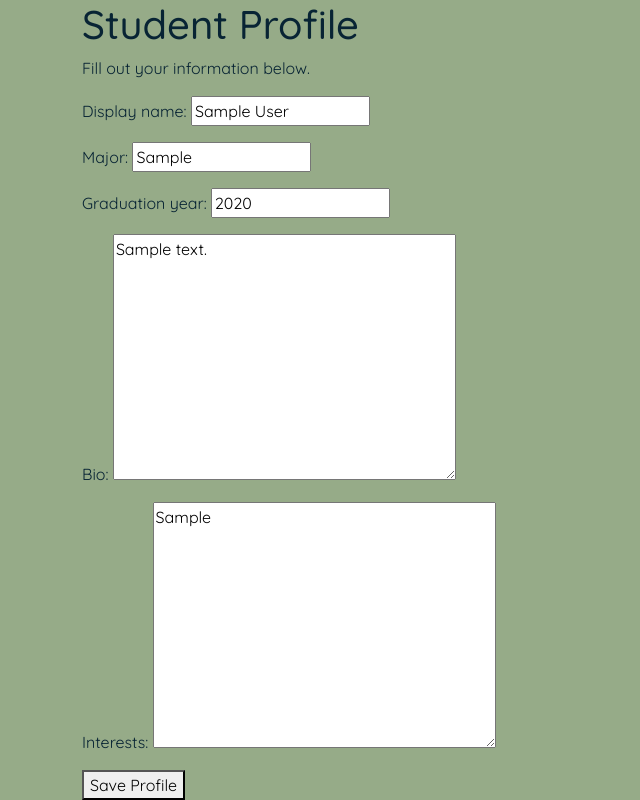
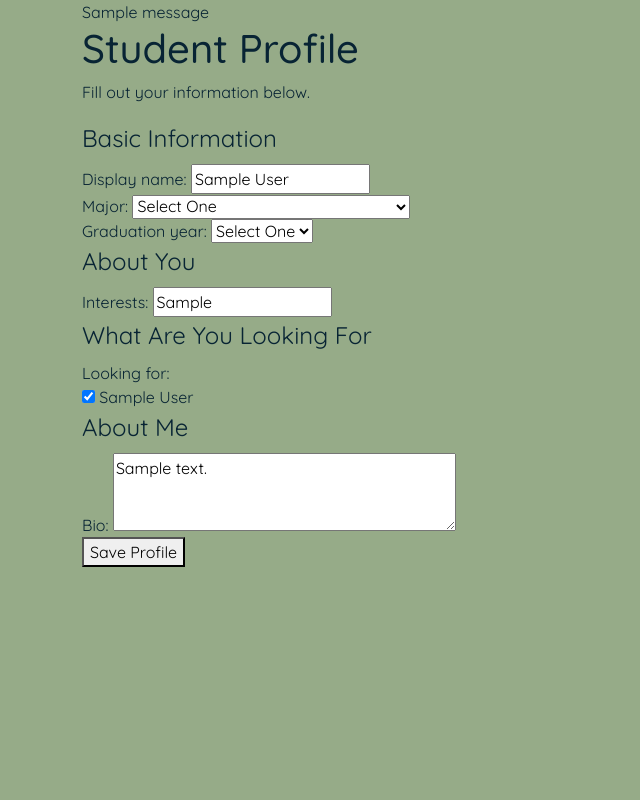
Before and after one commit to ncnixon/WebAppFinalProject, a Django app: page /accounts/profile/ in a window 1280 px wide. Shown: the part 59-859 px from the top of the page, without its empty margins (0-640 px from the left). After the commit the page ends 626 px from the top, so only its background shows below. Run offline with Django 5.2, Linux system fonts and the light colour scheme; a user stored in the database is signed in; tables that the repository leaves empty hold one stand-in row (values such as "Sample post"); one stand-in notice (Sample message) is shown.

Commit message:
Student profiles and database connections

```diff
--- a/accounts/admin.py
+++ b/accounts/admin.py
@@ -2,7 +2,8 @@ from django.contrib import admin
 from django.contrib.auth.admin import UserAdmin
 
 from .forms import CustomUserCreationForm, CustomUserChangeForm
-from .models import CustomUser
+from .models import CustomUser, StudentProfile, ConnectionType
+
 
 class CustomUserAdmin(UserAdmin):
     add_form = CustomUserCreationForm
@@ -18,3 +19,5 @@ class CustomUserAdmin(UserAdmin):
     add_fieldsets = UserAdmin.add_fieldsets + ((None, {"fields": ("age",)}),)
 
 admin.site.register(CustomUser, CustomUserAdmin)
+admin.site.register(StudentProfile)
+admin.site.register(ConnectionType)
--- a/accounts/forms.py
+++ b/accounts/forms.py
@@ -35,6 +35,63 @@ class CustomUserChangeForm(UserChangeForm):
         )
 
 class StudentProfileForm(forms.ModelForm):
+
+
+    graduation_year = forms.TypedChoiceField(
+    choices=[
+        ("", "Select One"),
+        (2026, "2026"),
+        (2027, "2027"),
+        (2028, "2028"),
+        (2029, "2029"),
+        (2030, "2030"),
+        (2031, "2031"),
+        (2032, "2032"),
+    ],
+    coerce=int,
+    required=False,
+    widget=forms.Select()
+)
+
+    major = forms.ChoiceField(
+        choices=[
+            ("", "Select One"),
+            ("Accounting", "Accounting"),
+            ("Anthropology", "Anthropology"),
+            ("Art & Design", "Art & Design"),
+            ("Biology", "Biology"),
+            ("Business Administration", "Business Administration"),
+            ("Communication Studies", "Communication Studies"),
+            ("Computer Science", "Computer Science"),
+            ("Criminology", "Criminology"),
+            ("Education", "Education"),
+            ("English", "English"),
+            ("Environmental Science", "Environmental Science"),
+            ("Finance", "Finance"),
+            ("Forestry", "Forestry"),
+            ("Game Design & Interactive Media", "Game Design & Interactive Media"),
+            ("History", "History"),
+            ("Journalism", "Journalism"),
+            ("Management Information Systems", "Management Information Systems"),
+            ("Marketing", "Marketing"),
+            ("Mathematics", "Mathematics"),
+            ("Media Arts", "Media Arts"),
+            ("Music", "Music"),
+            ("Nursing", "Nursing"),
+            ("Philosophy", "Philosophy"),
+            ("Physics", "Physics"),
+            ("Political Science", "Political Science"),
+            ("Psychology", "Psychology"),
+            ("Public Health", "Public Health"),
+            ("Social Work", "Social Work"),
+            ("Sociology", "Sociology"),
+            ("Wildlife Biology", "Wildlife Biology"),
+            ("Undeclared", "Undeclared"),
+            ("Other", "Other"),
+        ],
+        required=False,
+        widget=forms.Select()
+    )
     class Meta:
         model = StudentProfile
         fields = (
@@ -42,5 +99,16 @@ class StudentProfileForm(forms.ModelForm):
             "major",
             "graduation_year",
             "bio",
-            "interests"
+            "interests",
+            "looking_for",
         )
+
+        #MSC. widget
+        widgets = {
+    "looking_for": forms.CheckboxSelectMultiple(),
+    "interests": forms.TextInput(),
+    "bio": forms.Textarea(attrs={
+        "rows": 3,
+        "placeholder": "Tell other students a little about yourself..."
+    }),
+}
--- a/accounts/models.py
+++ b/accounts/models.py
@@ -3,6 +3,15 @@ from django.db import models
 
 class CustomUser(AbstractUser):
     age = models.PositiveIntegerField(null=True, blank=True)
+
+
+
+class ConnectionType(models.Model):
+    name = models.CharField(max_length=100, unique=True)
+
+    def __str__(self):
+        return self.name
+
 
 
 class StudentProfile(models.Model):
@@ -11,6 +20,10 @@ class StudentProfile(models.Model):
         on_delete=models.CASCADE,
         related_name="student_profile"
     )
+    looking_for = models.ManyToManyField(
+        ConnectionType,
+        blank=True
+)
 
     display_name = models.CharField(max_length=100)
     major = models.CharField(max_length=100, blank=True)
@@ -20,3 +33,68 @@ class StudentProfile(models.Model):
 
     def __str__(self):
         return self.display_name
+
+
+class Connection(models.Model):
+    sender = models.ForeignKey(
+        StudentProfile, #model to connect to
+        on_delete=models.CASCADE, #delete connection if profile is deleted
+        related_name="sent_connections", #retrieve all requests by certain student
+    )
+
+    receiver = models.ForeignKey(
+        StudentProfile,
+        on_delete=models.CASCADE,
+        related_name="received_connections",
+    )
+
+    class Status(models.TextChoices):
+            PENDING = "pending", "Pending"
+            ACCEPTED = "accepted", "Accepted"
+            REJECTED = "rejected", "Rejected"
+            DISCONNECTED = "disconnected", "Disconnected"
+            WITHDRAWN = "withdrawn", "Withdrawn"
+
+    status = models.CharField(
+            max_length=20,
+            choices=Status.choices,
+            default=Status.PENDING
+        )
+
+    created_at = models.DateTimeField(
+        auto_now_add=True
+    )
+
+    updated_at = models.DateTimeField(
+        auto_now=True
+    )
+
+
+
+
+
+class Block(models.Model):
+    blocker = models.ForeignKey(
+        StudentProfile,
+        on_delete=models.CASCADE,
+        related_name="blocker_connections"
+    )
+
+    blockee = models.ForeignKey(
+        StudentProfile,
+        on_delete=models.CASCADE,
+        related_name="blockee_connections"
+    )
+
+#blocker and blockee realtions that sets boundaries for who blocks who. Also does not allow user to block themselves in the offchance.
+    class Meta:
+        constraints = [
+            models.UniqueConstraint(
+                fields=["blocker", "blockee"],
+                name="unique_student_block"
+            ),
+            models.CheckConstraint(
+                check=~models.Q(blocker=models.F("blockee")),
+                name="prevent_self_block"
+            )
+        ]
--- a/accounts/views.py
+++ b/accounts/views.py
@@ -5,6 +5,7 @@ from pages.models import TAProfile
 from .forms import CustomUserCreationForm, StudentProfileForm
 from django.contrib.auth.decorators import login_required
 from .models import StudentProfile
+from django.contrib import messages
 
 class SignUpView(CreateView):
     form_class = CustomUserCreationForm
@@ -24,23 +25,31 @@ class SignUpView(CreateView):
             )
         return response #login page redirect
 
-
+#only registered users can access profile page
 @login_required
 
+
+# Retrieve an existing profile without creating a new one.
 def student_profile(request):
-    profile, created = StudentProfile.objects.get_or_create(
-        user = request.user
+    profile = StudentProfile.objects.filter(
+        user=request.user
+    ).first()
+
+    form = StudentProfileForm(
+        request.POST or None,
+        instance=profile
     )
 
     if request.method == "POST":
-        form = StudentProfileForm(request.POST, instance=profile)
 
         if form.is_valid():
-            form.save()
+            student_profile = form.save(commit=False) #prepare profile without save
+            student_profile.user = request.user #assc. profile with logged in user
+            student_profile.save() #sqlite save
+            form.save_m2m() #saves looking_for field
+            messages.success(request, "Your profile was saved successfully!")
             return redirect("student_profile")
 
-    else:
-        form = StudentProfileForm(instance=profile)
 
     return render(request, "accounts/student_profile.html", {
         "form": form
--- a/templates/accounts/student_profile.html
+++ b/templates/accounts/student_profile.html
@@ -3,12 +3,74 @@
 {% block title %}Student Profile{% endblock title %}
 
 {% block content %}
+{% if messages %}
+    {% for message in messages %}
+        <div class="status-message">
+            {{ message }}
+        </div>
+    {% endfor %}
+{% endif %}
     <h1>Student Profile</h1>
     <p>Fill out your information below.</p>
 
     <form method="POST">
         {% csrf_token %}
-        {{ form.as_p }}
+
+<fieldset class="profile-section">
+        <legend>Basic Information</legend>
+
+    <div class="form-field">
+        {{ form.display_name.label_tag }}
+        {{ form.display_name }}
+        {{ form.display_name.errors }}
+    </div>
+
+    <div class="form-field">
+        {{ form.major.label_tag }}
+        {{ form.major }}
+        {{ form.major.errors }}
+    </div>
+
+    <div class="form-field">
+        {{ form.graduation_year.label_tag }}
+        {{ form.graduation_year }}
+        {{ form.graduation_year.errors }}
+    </div>
+</fieldset>
+
+<fieldset class="profile-section">
+        <legend>About You</legend>
+
+    <div class="form-field">
+        {{ form.interests.label_tag }}
+        {{ form.interests }}
+        {{ form.interests.errors }}
+    </div>
+
+</fieldset>
+
+    <fieldset class="profile-section">
+        <legend>What Are You Looking For</legend>
+
+    <div class="form-field">
+            {{ form.looking_for.label_tag }}
+            {{ form.looking_for }}
+            {{ form.looking_for.errors }}
+    </div>
+
+</fieldset>
+
+<fieldset class="profile-section">
+        <legend>About Me</legend>
+
+    <div class="form-field">
+            {{ form.bio.label_tag }}
+            {{ form.bio }}
+            {{ form.bio.errors }}
+    </div>
+
+</fieldset>
+
         <button type="submit">Save Profile</button>
     </form>
 {% endblock content %}
```
Also changed, not shown: accounts/migrations/0003_connectiontype_studentprofile_looking_for.py (added), accounts/migrations/0004_block_connection_block_unique_student_block_and_more.py (added), accounts/migrations/0005_connection_status_alter_connection_reciever.py (added), accounts/migrations/0006_rename_reciever_connection_receiver.py (added), accounts/migrations/0007_connection_created_at_connection_updated_at.py (added), accounts/urls.py (line endings or trailing spaces), 1 other file.
